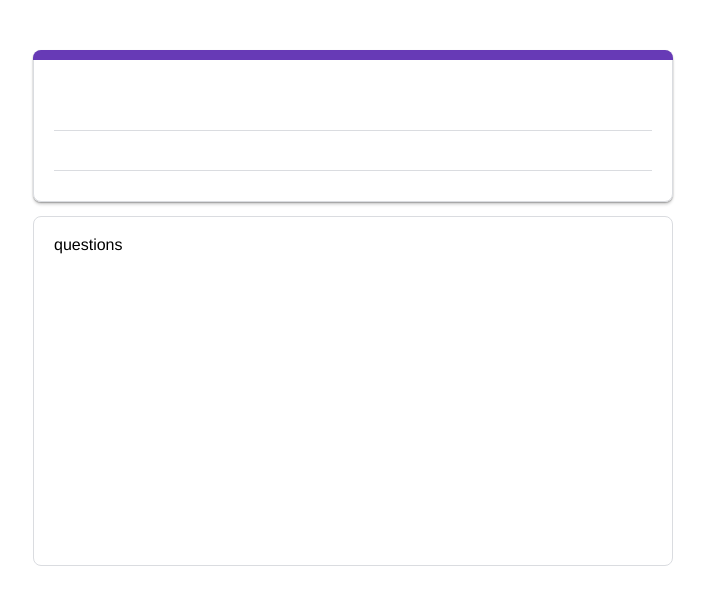
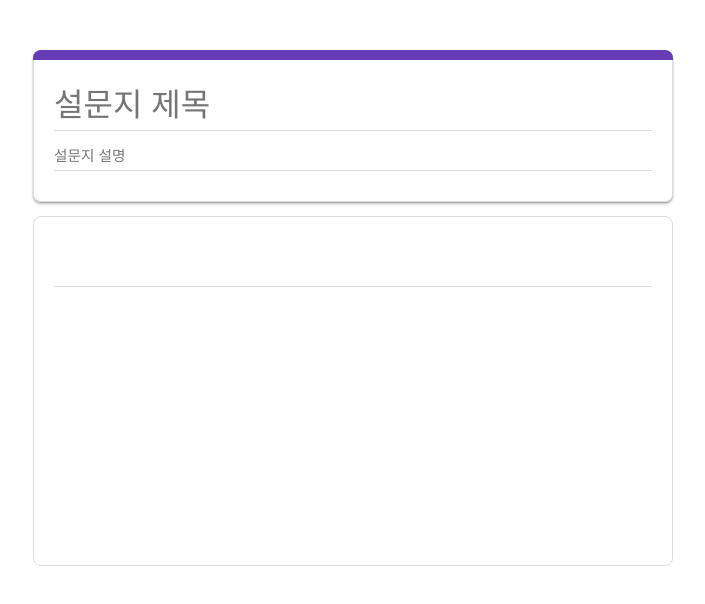
Before and after one commit to Gyuri092/google-form, a React (Vite) app: page / in a window 1280 px wide. Shown: the top 604 px of the page, without its empty margins (287-992 px from the left). Built offline with nearby package versions, Linux system fonts and the light colour scheme.

Commit message:
style: focusing되는 영역에 blue bar pointing 되도록 설정

```diff
--- a/src/components/Input/index.tsx
+++ b/src/components/Input/index.tsx
@@ -2,6 +2,8 @@ import { SerializedStyles, css } from '@emotion/react';
 import { useState } from 'react';
 
 interface Props {
+  readonly placeholder?: string;
+  readonly defaultValue?: string;
   readonly inputStyle?: SerializedStyles;
 }
 
@@ -20,6 +22,8 @@ export const Input = (props: Props) => {
         `}
         onFocus={() => setIsFocused(true)}
         onBlur={() => setIsFocused(false)}
+        placeholder={props.placeholder}
+        defaultValue={props.defaultValue}
       />
       {isFocused && (
         <div
--- a/src/components/QuestionArea/index.tsx
+++ b/src/components/QuestionArea/index.tsx
@@ -1,16 +1,34 @@
 import { css } from '@emotion/react';
+import { useState } from 'react';
+import { Input } from '../Input';
 
 export const QuestionArea = () => {
+  const [isFocused, setIsFocused] = useState(false);
   return (
-    <div
+    <form
       css={css`
         height: 50%;
         border: 1px solid #dadce0;
         border-radius: 8px;
         padding: 20px;
+        position: relative;
       `}
+      onFocus={() => setIsFocused(true)}
+      onBlur={() => setIsFocused(false)}
     >
-      questions
-    </div>
+      {isFocused && (
+        <div
+          css={css`
+            position: absolute;
+            left: 0;
+            top: 0;
+            width: 6px;
+            background: #4285f4;
+            border-radius: 8px 0 0 8px;
+          `}
+        />
+      )}
+      <Input />
+    </form>
   );
 };
--- a/src/components/TitleArea/index.tsx
+++ b/src/components/TitleArea/index.tsx
@@ -1,7 +1,9 @@
 import { css } from '@emotion/react';
+import { useState } from 'react';
 import { Input } from '../Input';
 
 export const TitleArea = () => {
+  const [isFocused, setIsFocused] = useState(false);
   return (
     <div
       css={css`
@@ -17,9 +19,10 @@ export const TitleArea = () => {
           height: 10px;
           background: #673ab6;
           border-radius: 8px 8px 0 0;
+          z-index: 1;
         `}
       />
-      <div
+      <form
         css={css`
           width: 100%;
           border: 1px solid green;
@@ -30,17 +33,33 @@ export const TitleArea = () => {
             0 1px 1px rgba(0, 0, 0, 0.14),
             0 1px 2px rgba(0, 0, 0, 0.2);
           padding: 30px 20px;
+          position: relative;
         `}
+        onFocus={() => setIsFocused(true)}
+        onBlur={() => setIsFocused(false)}
       >
-        <Input />
+        {isFocused && (
+          <div
+            css={css`
+              position: absolute;
+              left: -1px;
+              top: 1px;
+              width: 6px;
+              background: #4285f4;
+              border-radius: 8px 0 0 8px;
+            `}
+          />
+        )}
+        <Input placeholder="설문지 제목" />
         <Input
+          placeholder="설문지 설명"
           inputStyle={css`
             font-size: 11pt;
             height: 30px;
             margin-top: 10px;
           `}
         />
-      </div>
+      </form>
     </div>
   );
 };
```
